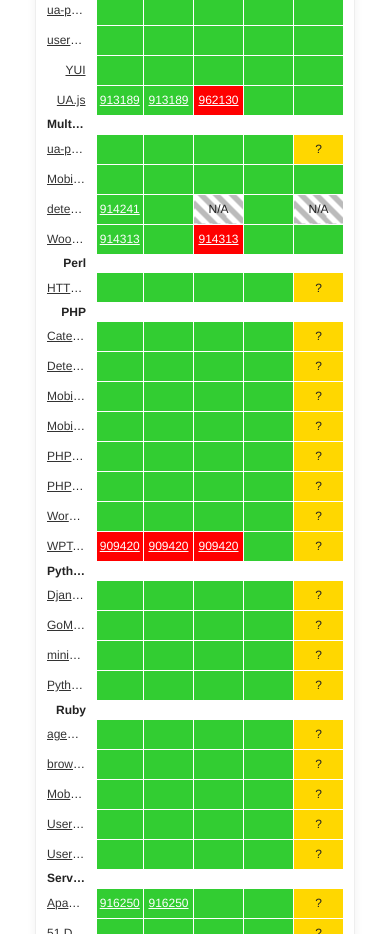
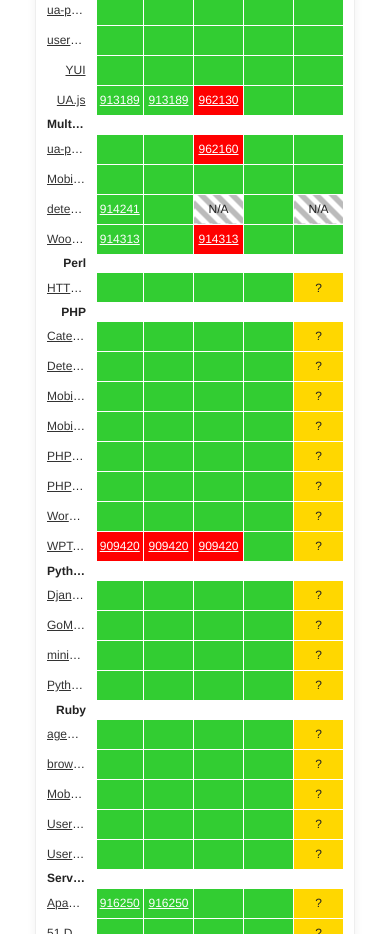
Before and after one commit to miketaylr/arewedetectableyet, a plain HTML site: page index.html in a window 390 px wide. Shown: the part 815-1749 px from the top of the page. Drawn offline with Linux system fonts and the light colour scheme.

Commit message:
ua-parser (multi) fails to detect fxos tablet as firefox os

```diff
--- a/index.html
+++ b/index.html
@@ -191,12 +191,12 @@
                 <th><a href="https://github.com/tobie/ua-parser">ua-parser</a></th>
                 <td class="yes"></td>
                 <td class="yes"></td>
+                <td class="no"><a href="https://bugzilla.mozilla.org/show_bug.cgi?id=962160">962160</a></td>
                 <td class="yes"></td>
                 <td class="yes"></td>
-                <td class="info"></td>
             </tr>
             <tr>
-                <th><a href="http://blog.mobileesp.com/">Mobile ESP </a></th>
+                <th><a href="http://blog.mobileesp.com/">Mobile ESP</a></th>
                 <td class="yes"></td>
                 <td class="yes"></td>
                 <td class="yes"></td>
```
